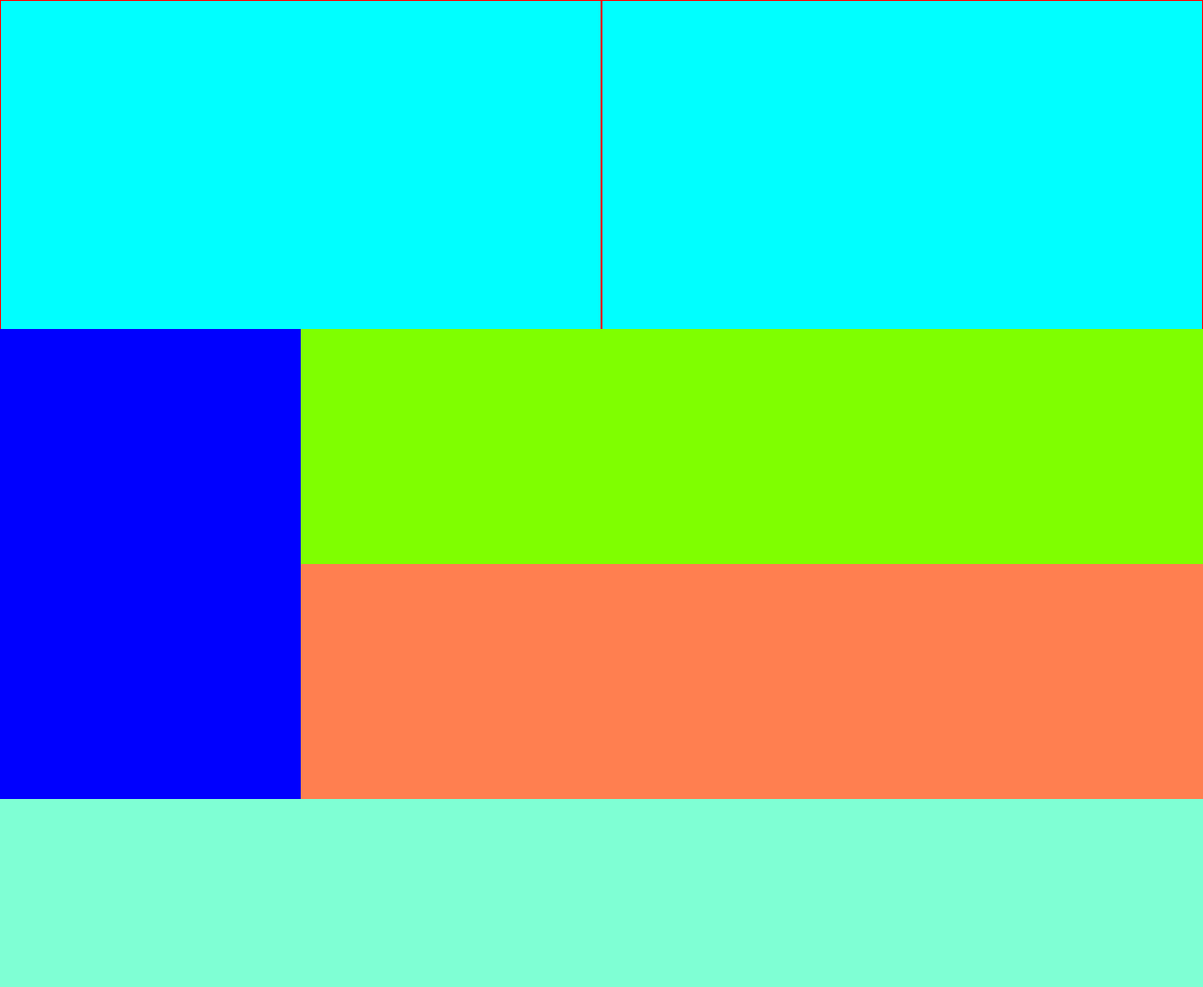
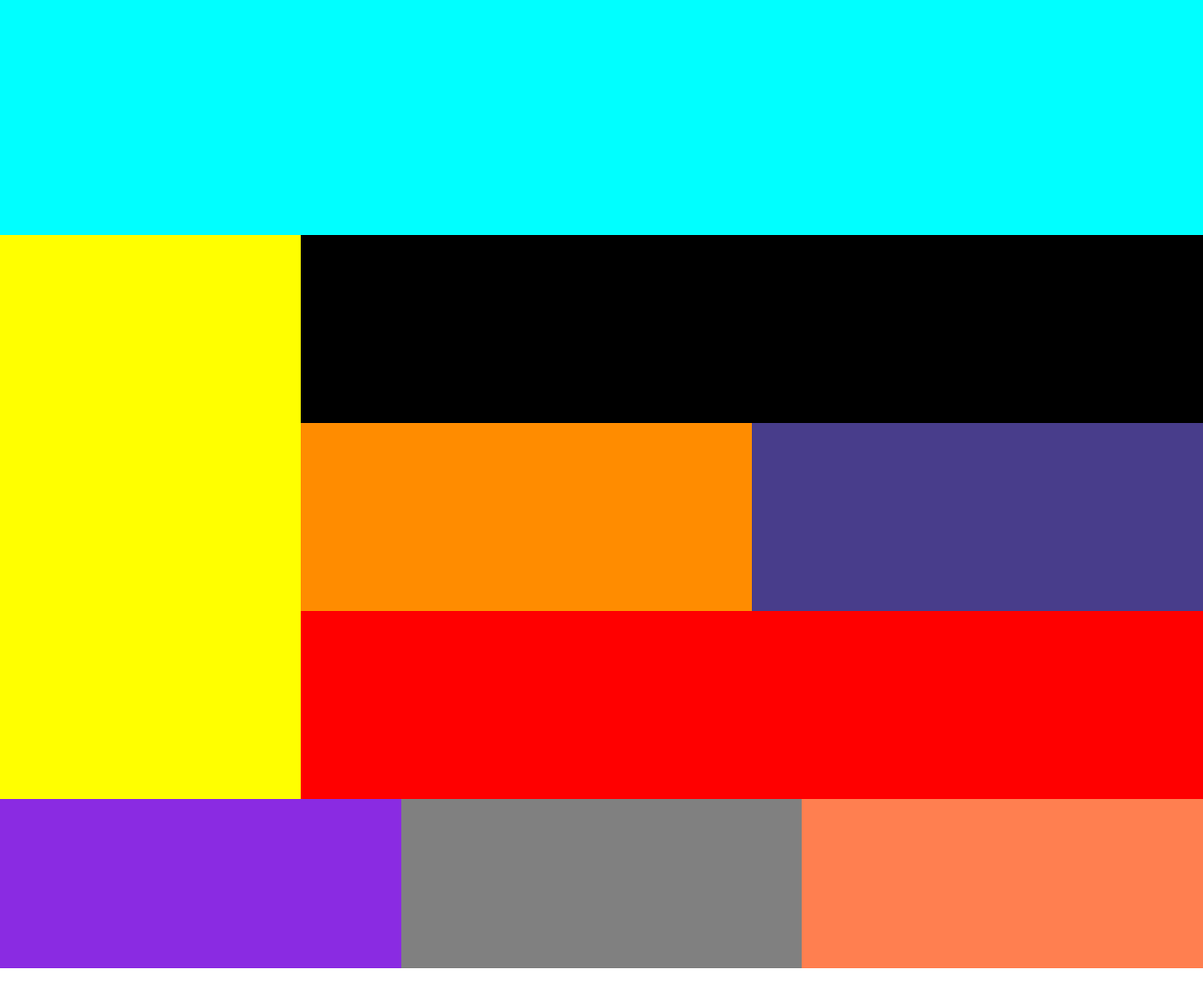
Before and after one commit to trenerit/project1, a plain HTML site: page index.html in a window 1280 px wide. Shown: the whole page at 94% size. Drawn offline with Linux system fonts and the light colour scheme.

Commit message:
Refactor HTML structure and update CSS styles for layout consistency

```diff
--- a/index.html
+++ b/index.html
@@ -9,18 +9,28 @@
 </head>
 
 <body>
-    <div class="box">
-        <header></header>
-        <header></header>
-    </div>
+    <header></header>
+
     <main>
-        <aside></aside>
-        <section>
-            <article></article>
-            <article></article>
-        </section>
+        <aside>
+            <article class="b1"></article>
+            <article class="b2"></article>
+        </aside>
+        <div class="box">
+            <section class="c1"></section>
+            <section class="c2">
+                <article></article>
+                <article></article>
+            </section>
+            <section class="c3"></section>
+        </div>
     </main>
-    <footer></footer>
+
+    <footer>
+        <article class="a1"></article>
+        <article class="a2"></article>
+        <article class="a3"></article>
+    </footer>
 </body>
 
 </html>
--- a/styl.css
+++ b/styl.css
@@ -3,49 +3,76 @@ body {
     margin: 0;
 }
 
-.box {
-    height: 350px;
+header {
+    height: 250px;
+    background-color: aqua;
+}
+
+main {
+    height: 600px;
     display: flex;
 }
 
-header {
-    background-color: aqua;
-    border: 1px solid red;
+aside {
     height: 100%;
-    width: 50%;
+    width: 25%;
+    background-color: yellow;
 }
 
-main {
-    display: flex;
-    height: 500px;
+.box {
+    height: 100%;
+    width: 75%;
+    background-color: crimson;
 }
 
-aside {
-    background-color: blue;
-    height: 100%;
-    width: 25%;
+footer {
+    height: 180px;
+    background-color: aliceblue;
+    display: flex;
 }
 
-section {
-    background-color: brown;
+footer article {
+    width: 33.3333%;
     height: 100%;
-    width: 75%;
+    background-color: blue;
 }
 
-article {
-    height: 50%;
-    width: 100%;
+.a1 {
+    background-color: blueviolet;
 }
 
-article:nth-of-type(1) {
-    background-color: chartreuse;
+.a2 {
+    background-color: gray;
 }
 
-article:nth-of-type(2) {
+.a3 {
     background-color: coral;
 }
 
-footer {
-    height: 200px;
-    background-color: aquamarine;
+.c1 {
+    background-color: black;
+    height: 33.3333%;
 }
+
+.c2 {
+    background-color: white;
+    height: 33.3333%;
+    display: flex;
+}
+
+.c3 {
+    background-color: red;
+    height: 33.3333%;
+}
+
+.c2 article:nth-of-type(1) {
+    background-color: darkorange;
+    width: 50%;
+    height: 100%;
+}
+
+.c2 article:nth-of-type(2) {
+    background-color: darkslateblue;
+    width: 50%;
+    height: 100%;
+}
```
